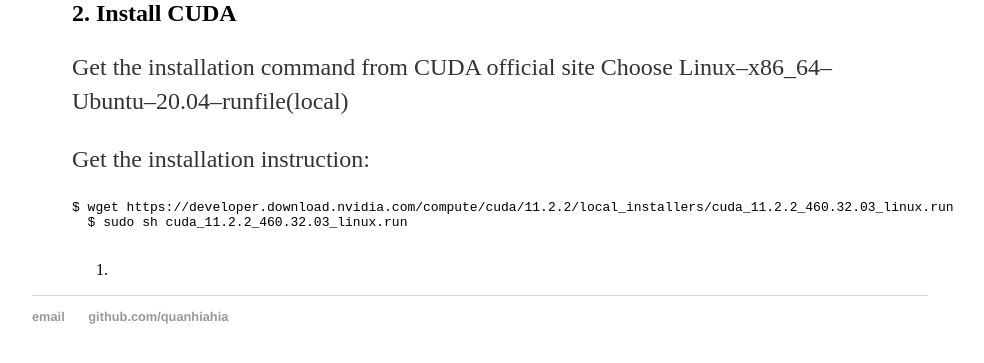
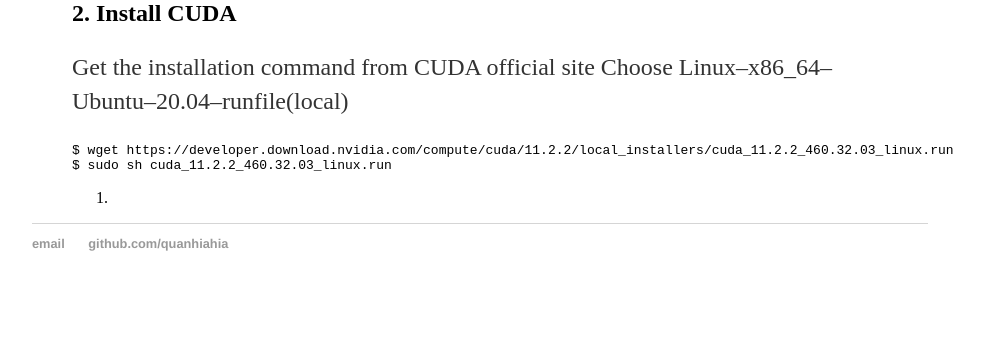
Before and after one commit to quanhiahia/quanhiahia.github.io, a Jekyll site: the page built from _posts/2021-03-17-First-blog.md, in a window 1280 px wide, cut to the strip 689-1073 px from the top of the page. Shown: the top 363 px of the strip, without its empty margins (160-1144 px from the left). Built offline with Jekyll 4.4.1, drawn with Linux system fonts in a browser that asks for light colours; after the commit the page ends 1000 px from its top, so only the background shows below that.

Commit message:
Update 2021-03-17-First-blog.md

````diff
--- a/_posts/2021-03-17-First-blog.md
+++ b/_posts/2021-03-17-First-blog.md
@@ -12,11 +12,11 @@ date: 2021-03-17
 >   ![image info](./Pictures/gitblog/1.png)
 >
 > ## 2. Install CUDA
->   Get the installation command from CUDA official site
->   Choose Linux--x86_64--Ubuntu--20.04--runfile(local)
->   <p>Get the installation instruction:</p>
->   <pre><code>$ wget https://developer.download.nvidia.com/compute/cuda/11.2.2/local_installers/cuda_11.2.2_460.32.03_linux.run
->   $ sudo sh cuda_11.2.2_460.32.03_linux.run
->   </code></pre>
+> Get the installation command from CUDA official site
+> Choose Linux--x86_64--Ubuntu--20.04--runfile(local)
+> ```
+> $ wget https://developer.download.nvidia.com/compute/cuda/11.2.2/local_installers/cuda_11.2.2_460.32.03_linux.run
+> $ sudo sh cuda_11.2.2_460.32.03_linux.run
+> ```
 >
 >3.
````
